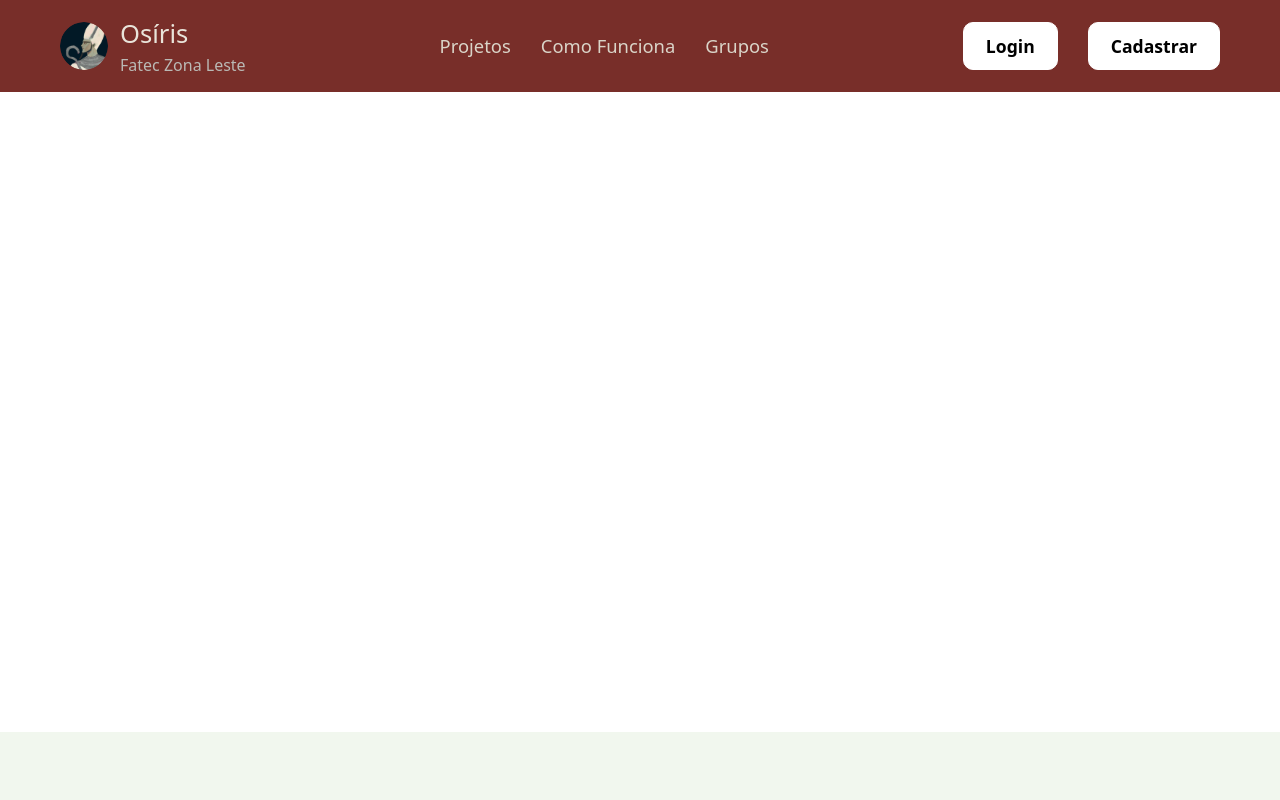
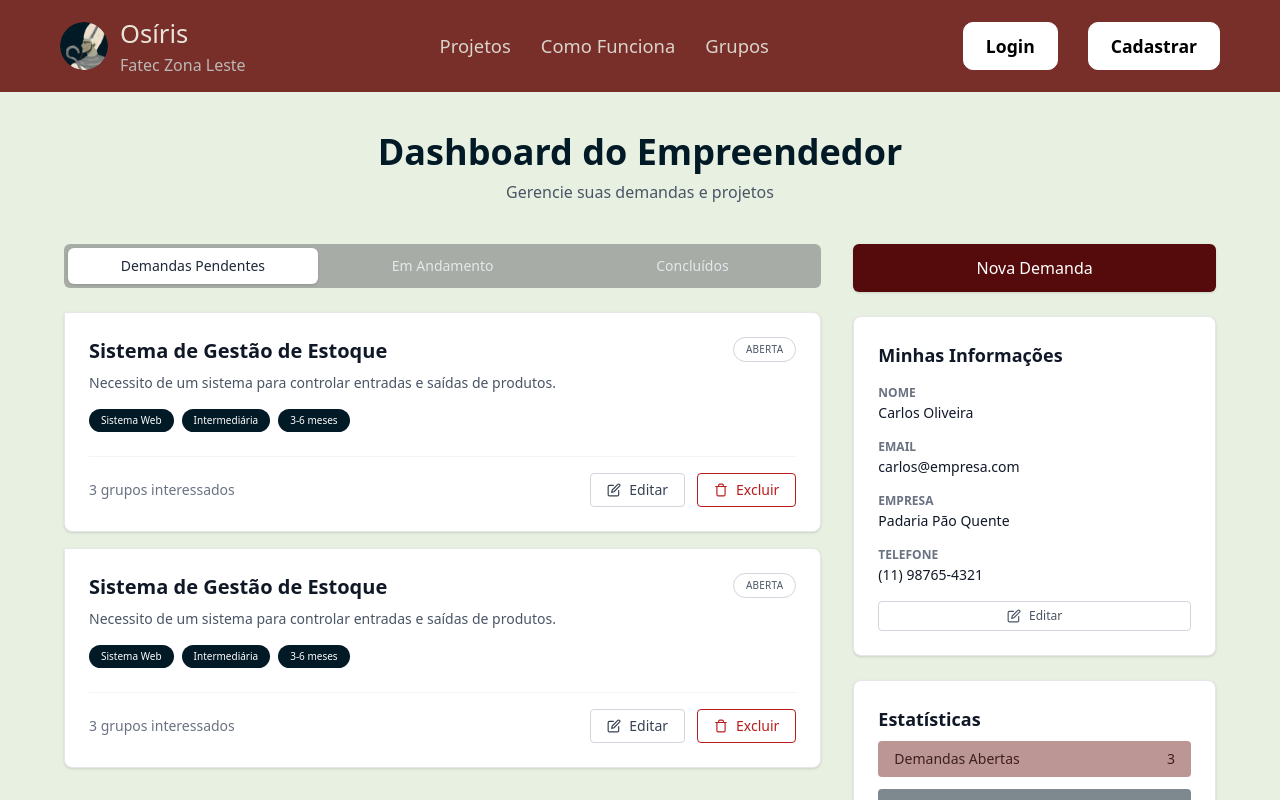
Before and after one commit to Infinito-1/osiris-react, a React (Vite) app: page /empreendedor in a window 1280 px wide. Shown: the top 800 px of the page. Built offline with nearby package versions, Linux system fonts and the light colour scheme.

Commit message:
adicionando dashboard de empreendedor

```diff
--- a/src/App.tsx
+++ b/src/App.tsx
@@ -20,6 +20,7 @@ import Status from "./pages/projeto/Status";
 import DashboardAluno from "./pages/usuarios/Aluno";
 import DashboardCoordenador from "./pages/usuarios/Coordenador";
 import DashboardProfessor from "./pages/usuarios/Professor";
+import DashboardEmpreendedor from "./pages/usuarios/Empreendedor";
 
 function App() {
   return (
@@ -50,6 +51,7 @@ function App() {
             <Route path="/aluno" element={<DashboardAluno />} />
             <Route path="/coordenador" element={<DashboardCoordenador />} />
             <Route path="/professor" element={<DashboardProfessor />} />
+            <Route path="/empreendedor" element={<DashboardEmpreendedor />} />
           </Routes>
         </div>
         <Footer />
--- a/src/components/navbar/Navbar.tsx
+++ b/src/components/navbar/Navbar.tsx
@@ -27,6 +27,7 @@ function Navbar() {
             // onClick={() => navigate("/aluno")}
             // onClick={() => navigate("/coordenador")}
             // onClick={() => navigate("/professor")}
+            onClick={() => navigate("/empreendedor")}
           >
             Projetos
           </button>
--- a/src/pages/usuarios/Empreendedor.tsx
+++ b/src/pages/usuarios/Empreendedor.tsx
@@ -1,54 +1,224 @@
-function Empreendedor() {
+import React from "react";
+
+// --- Ícones SVG - gerados de modo genérico. TODO: Trocar por icones do lucid ---
+
+const EditIcon = () => (
+  <svg
+    xmlns="http://www.w3.org/2000/svg"
+    width="14"
+    height="14"
+    viewBox="0 0 24 24"
+    fill="none"
+    stroke="currentColor"
+    strokeWidth="2"
+    strokeLinecap="round"
+    strokeLinejoin="round"
+  >
+    <path d="M11 4H4a2 2 0 0 0-2 2v14a2 2 0 0 0 2 2h14a2 2 0 0 0 2-2v-7"></path>
+    <path d="M18.5 2.5a2.121 2.121 0 0 1 3 3L12 15l-4 1 1-4 9.5-9.5z"></path>
+  </svg>
+);
+
+const TrashIcon = () => (
+  <svg
+    xmlns="http://www.w3.org/2000/svg"
+    width="14"
+    height="14"
+    viewBox="0 0 24 24"
+    fill="none"
+    stroke="currentColor"
+    strokeWidth="2"
+    strokeLinecap="round"
+    strokeLinejoin="round"
+  >
+    <polyline points="3 6 5 6 21 6"></polyline>
+    <path d="M19 6v14a2 2 0 0 1-2 2H7a2 2 0 0 1-2-2V6m3 0V4a2 2 0 0 1 2-2h4a2 2 0 0 1 2 2v2"></path>
+  </svg>
+);
+
+// --- Componentes de UI - Genéricos por enquanto ---
+
+// Badge de Status
+const StatusBadge = ({ text }: { text: string }) => (
+  <span className="border border-gray-300 text-gray-600 text-[10px] px-3 py-1 rounded-full font-medium uppercase tracking-wide bg-white">
+    {text}
+  </span>
+);
+
+// Tag escura (ex: "Sistema Web", "Intermediária")
+const Tag = ({ text }: { text: string }) => (
+  <span className="bg-[#021926] text-white text-[10px] px-3 py-1 rounded-full font-medium">
+    {text}
+  </span>
+);
+
+// Componente de Barra de Abas
+const TabsNavegacao = () => {
   return (
-    <>
-     <!-- Container principal -->
-  <div class="container">
-    <!-- Conteúdo Principal -->
-    <main>
-      <h2>Dashboard do Empreendedor</h2>
+    <div className="flex w-full bg-[#A7ACA6] rounded-md p-1">
+      <button className="flex-1 py-2 bg-white text-gray-800 rounded-md font-medium shadow-sm text-sm">
+        Demandas Pendentes
+      </button>
 
-      <!-- Seção: Demandas Abertas -->
-      <section id="abertas">
-        <h3>Demandas Abertas</h3>
+      <button className="flex-1 py-2 text-gray-200 font-medium text-sm hover:bg-white/10 rounded transition">
+        Em Andamento
+      </button>
 
+      <button className="flex-1 py-2 text-gray-200 font-medium text-sm hover:bg-white/10 rounded transition">
+        Concluídos
+      </button>
+    </div>
+  );
+};
+
+// Card de Demanda (Item da lista)
+const CardDemanda = () => {
+  return (
+    <div className="bg-white border border-gray-200 rounded-b-lg rounded-tr-lg p-6 mb-4 shadow-sm first:rounded-tl-none">
+      <div className="flex justify-between items-start mb-2">
+        <h3 className="text-xl font-bold text-gray-900">
+          Sistema de Gestão de Estoque
+        </h3>
+        <StatusBadge text="Aberta" />
+      </div>
+
+      <p className="text-gray-600 text-sm mb-4">
+        Necessito de um sistema para controlar entradas e saídas de produtos.
+      </p>
+
+      {/* Tags */}
+      <div className="flex flex-wrap gap-2 mb-6">
+        <Tag text="Sistema Web" />
+        <Tag text="Intermediária" />
+        <Tag text="3-6 meses" />
+      </div>
+
+      {/* Footer do Card */}
+      <div className="flex flex-col sm:flex-row justify-between items-center gap-4 border-t border-gray-100 pt-4 mt-2">
+        <span className="text-gray-500 text-sm font-medium">
+          3 grupos interessados
+        </span>
+
+        <div className="flex gap-3 w-full sm:w-auto">
+          <button className="flex items-center justify-center gap-2 px-4 py-1.5 border border-gray-300 rounded text-gray-700 text-sm font-medium hover:bg-gray-50 transition w-full sm:w-auto">
+            <EditIcon /> Editar
+          </button>
+          <button className="flex items-center justify-center gap-2 px-4 py-1.5 border border-[#B91C1C] text-[#B91C1C] rounded text-sm font-medium hover:bg-red-50 transition w-full sm:w-auto">
+            <TrashIcon /> Excluir
+          </button>
+        </div>
+      </div>
+    </div>
+  );
+};
+
+// --- Cards da Barra Lateral ---
+
+const MinhasInformacoes = () => {
+  return (
+    <div className="bg-white border border-gray-200 rounded-lg p-6 shadow-sm">
+      <h3 className="text-lg font-bold text-gray-900 mb-4">
+        Minhas Informações
+      </h3>
+
+      <div className="space-y-4 text-sm">
         <div>
-          <h4>Sistema de Gestão de Estoque</h4>
-          <p><strong>Descrição:</strong> Sistema para ajudar a gerenciar entradas e saídas de produtos</p>
-          <p><strong>Status:</strong> Aberta</p>
-          <p><strong>Grupos Interessados:</strong> 3</p>
-          <a href=""><button>Editar</button></a>
-          <a href=""><button>Excluir</button></a>
+          <p className="text-gray-500 text-xs uppercase font-semibold mb-0.5">
+            Nome
+          </p>
+          <p className="font-medium text-gray-900">Carlos Oliveira</p>
         </div>
 
         <div>
-          <h4>Sistema de Gestão de Estoque</h4>
-          <p><strong>Descrição:</strong> Sistema para ajudar a gerenciar entradas e saídas de produtos</p>
-          <p><strong>Status:</strong> Em Andamento</p>
-          <p><strong>Grupos Interessados:</strong> 3</p>
-          <a href=""><button>Editar</button></a>
-          <a href=""><button>Excluir</button></a>
+          <p className="text-gray-500 text-xs uppercase font-semibold mb-0.5">
+            Email
+          </p>
+          <p className="font-medium text-gray-900">carlos@empresa.com</p>
         </div>
-      </section>
+
+        <div>
+          <p className="text-gray-500 text-xs uppercase font-semibold mb-0.5">
+            Empresa
+          </p>
+          <p className="font-medium text-gray-900">Padaria Pão Quente</p>
+        </div>
+
+        <div>
+          <p className="text-gray-500 text-xs uppercase font-semibold mb-0.5">
+            Telefone
+          </p>
+          <p className="font-medium text-gray-900">(11) 98765-4321</p>
+        </div>
+
+        <button className="w-full mt-2 border border-gray-300 text-gray-600 py-1.5 rounded text-xs font-medium hover:bg-gray-50 flex items-center justify-center gap-2">
+          <EditIcon /> Editar
+        </button>
+      </div>
+    </div>
+  );
+};
+
+const Estatisticas = () => {
+  return (
+    <div className="bg-white border border-gray-200 rounded-lg p-6 shadow-sm space-y-3">
+      <h3 className="text-lg font-bold text-gray-900 mb-2">Estatísticas</h3>
+
+      {/* Barra Marrom (Demandas Abertas) */}
+      <div className="w-full py-2 bg-[#BC9595] text-[#3E1F1F] rounded flex justify-between px-4 font-medium text-sm">
+        <span>Demandas Abertas</span> <span>3</span>
+      </div>
+
+      {/* Barra Cinza Escuro (Em Andamento) */}
+      <div className="w-full py-2 bg-[#7D888F] text-white rounded flex justify-between px-4 font-medium text-sm">
+        <span>Em Andamento</span> <span>3</span>
+      </div>
+
+      {/* Barra Cinza Claro (Concluído) */}
+      <div className="w-full py-2 bg-[#A6ACB1] text-gray-800 rounded flex justify-between px-4 font-medium text-sm">
+        <span>Concluído</span> <span>3</span>
+      </div>
+    </div>
+  );
+};
+
+// --- Componente Principal ---
+
+export default function DashboardEmpreendedor() {
+  return (
+    <main className="w-full min-h-screen bg-[#E8F0E2] py-10 font-sans">
+      <div className="w-11/12 max-w-6xl mx-auto">
+        {/* Header */}
+        <header className="text-center mb-10">
+          <h1 className="text-3xl md:text-4xl font-semibold text-[#021926] mb-2">
+            Dashboard do Empreendedor
+          </h1>
+          <p className="text-gray-600 font-light">
+            Gerencie suas demandas e projetos
+          </p>
+        </header>
+
+        <div className="grid grid-cols-1 lg:grid-cols-3 gap-8 items-start">
+          {/* COLUNA ESQUERDA (Lista de Demandas) */}
+          <div className="lg:col-span-2">
+            <TabsNavegacao />
+
+            <div className="bg-transparent mt-6">
+              <CardDemanda />
+              <CardDemanda />
+            </div>
+          </div>
+
+          {/* COLUNA DIREITA (Sidebar) */}
+          <div className="space-y-6">
+            <button className="w-full bg-[#550B0B] hover:bg-[#3f0808] text-white py-3 px-4 rounded-md shadow font-medium transition text-center">
+              Nova Demanda
+            </button>
+
+            <MinhasInformacoes />
+            <Estatisticas />
+          </div>
+        </div>
+      </div>
     </main>
-
-    <!-- Barra Lateral -->
-    <aside>
-      <h3>Minhas Informações</h3>
-      <p><strong>Nome:</strong> Carlos Oliveira</p>
-      <p><strong>Email:</strong> carlos@email.com</p>
-      <p><strong>Empresa:</strong> Empresa X</p>
-      <p><strong>Telefone:</strong> (11) 98765-4321</p>
-      <a href=""><button>Editar</button></a>
-
-      <h3>Estatísticas</h3>
-      <a href=""><button>Demandas Abertas: 3</button></a><br>
-      <a href=""><button>Em Andamento: 3</button></a><br>
-      <a href=""><button>Concluídas: 3</button></a>
-    </aside>
-  </div>
-
-    </>
-  )
+  );
 }
-
-export default Empreendedor
```
